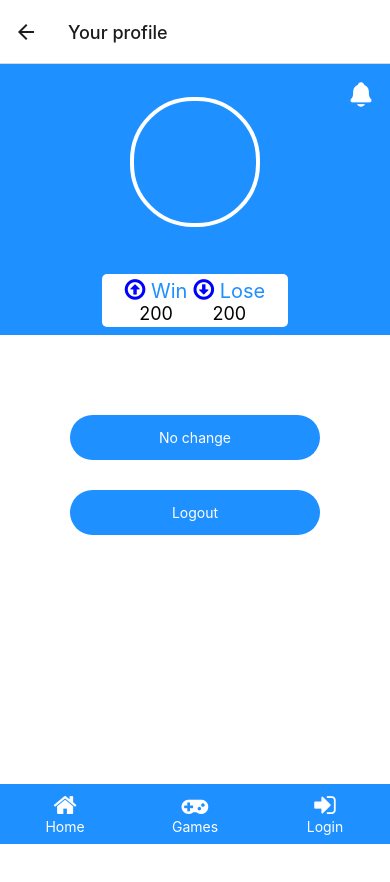
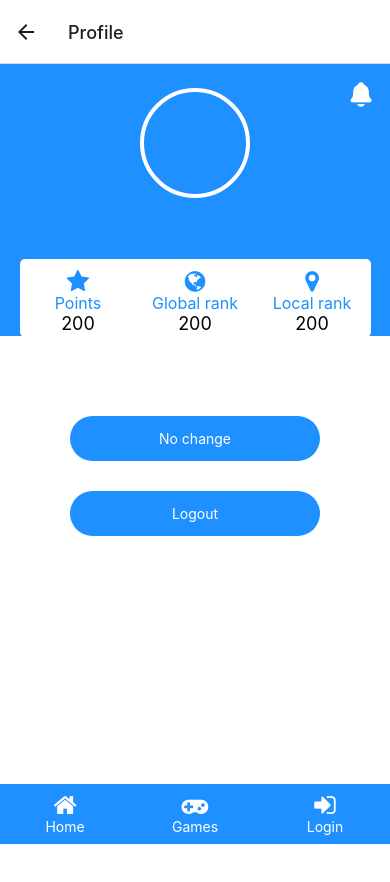
Before and after one commit to bek-shoyatbekov/bakiman.uz-mobile, a React Native app: screen /Profile in a window 390 px wide. Shown: the top 882 px of the page. Built offline with nearby package versions, Linux system fonts and the light colour scheme.

Commit message:
profile screen profile details finished

```diff
--- a/App.tsx
+++ b/App.tsx
@@ -17,31 +17,11 @@ export default function App() {
   return (
     <NavigationContainer>
       <Stack.Navigator initialRouteName="Home" screenOptions={{}}>
-        <Stack.Screen
-          name="Home"
-          component={HomeScreen}
-          options={{ title: "Home" }}
-        ></Stack.Screen>
-        <Stack.Screen
-          name="Games"
-          component={GamesScreen}
-          options={{ title: "Games" }}
-        ></Stack.Screen>
-        <Stack.Screen
-          name="Game"
-          component={GameScreen}
-          options={{ title: "Game" }}
-        ></Stack.Screen>
-        <Stack.Screen
-          name="Login"
-          component={LoginScreen}
-          options={{ title: "Login" }}
-        ></Stack.Screen>
-        <Stack.Screen
-          name="Profile"
-          component={ProfileScreen}
-          options={{ title: "Your profile" }}
-        ></Stack.Screen>
+        <Stack.Screen name="Home" component={HomeScreen}></Stack.Screen>
+        <Stack.Screen name="Games" component={GamesScreen}></Stack.Screen>
+        <Stack.Screen name="Game" component={GameScreen}></Stack.Screen>
+        <Stack.Screen name="Login" component={LoginScreen}></Stack.Screen>
+        <Stack.Screen name="Profile" component={ProfileScreen}></Stack.Screen>
       </Stack.Navigator>
     </NavigationContainer>
   );
--- a/src/Screens/Profile/Profile.tsx
+++ b/src/Screens/Profile/Profile.tsx
@@ -81,17 +81,18 @@ export function ProfileScreen({ navigation }: any) {
 
         <View style={styles.profileDetail}>
           <View style={styles.detailContent}>
-            <Text style={styles.title}>
-              <FontAwesome name="arrow-circle-o-up" size={24} color="blue" />{" "}
-              Win
-            </Text>
+            <FontAwesome name="star" size={24} color="#1E90FF" />
+            <Text style={styles.title}>Points</Text>
             <Text style={styles.count}>200</Text>
           </View>
           <View style={styles.detailContent}>
-            <Text style={styles.title}>
-              <FontAwesome name="arrow-circle-o-down" size={24} color="blue" />{" "}
-              Lose
-            </Text>
+            <FontAwesome name="globe" size={24} color="#1E90FF" />
+            <Text style={styles.title}>Global rank</Text>
+            <Text style={styles.count}>200</Text>
+          </View>
+          <View style={styles.detailContent}>
+            <FontAwesome name="map-marker" size={24} color="#1E90FF" />
+            <Text style={styles.title}>Local rank</Text>
             <Text style={styles.count}>200</Text>
           </View>
         </View>
--- a/src/Screens/Profile/styles.tsx
+++ b/src/Screens/Profile/styles.tsx
@@ -11,13 +11,13 @@ const styles = StyleSheet.create({
     backgroundColor: "#1E90FF",
   },
   headerContent: {
-    padding: 33,
+    padding: 24,
     alignItems: "center",
   },
 
   avatar: {
-    width: 130,
-    height: 130,
+    width: 110,
+    height: 110,
     borderRadius: 63,
     borderWidth: 4,
     borderColor: "white",
@@ -31,24 +31,32 @@ const styles = StyleSheet.create({
   name: {
     fontSize: 22,
     color: "#FFFFFF",
-    fontWeight: "600",
+    fontWeight: "500",
   },
   profileDetail: {
+    display: "flex",
+    flexDirection: "row",
+    justifyContent: "space-between",
+    flexWrap: "wrap",
     alignSelf: "center",
+    width: "90%",
+    height: "10%",
     borderRadius: 5,
-    paddingHorizontal: 20,
-    marginTop: 210,
+    marginTop: "50%",
     alignItems: "center",
-    flexDirection: "row",
     position: "absolute",
     backgroundColor: "#ffffff",
   },
   detailContent: {
-    margin: 3,
+    flex: 1,
+    flexDirection: "column",
+    padding: 10,
+    alignSelf: "center",
     alignItems: "center",
+    justifyContent: "center",
   },
   title: {
-    fontSize: 20,
+    fontSize: 16,
     color: "#1E90FF",
   },
   textInput: {
@@ -92,8 +100,8 @@ const styles = StyleSheet.create({
   },
   body: {
     backgroundColor: "#ffffff",
-    height: "90%",
-    marginTop: "10%",
+    height: "70%",
+    marginTop: "20%",
     alignItems: "center",
     justifyContent: "center",
     bottom: 0,
```
